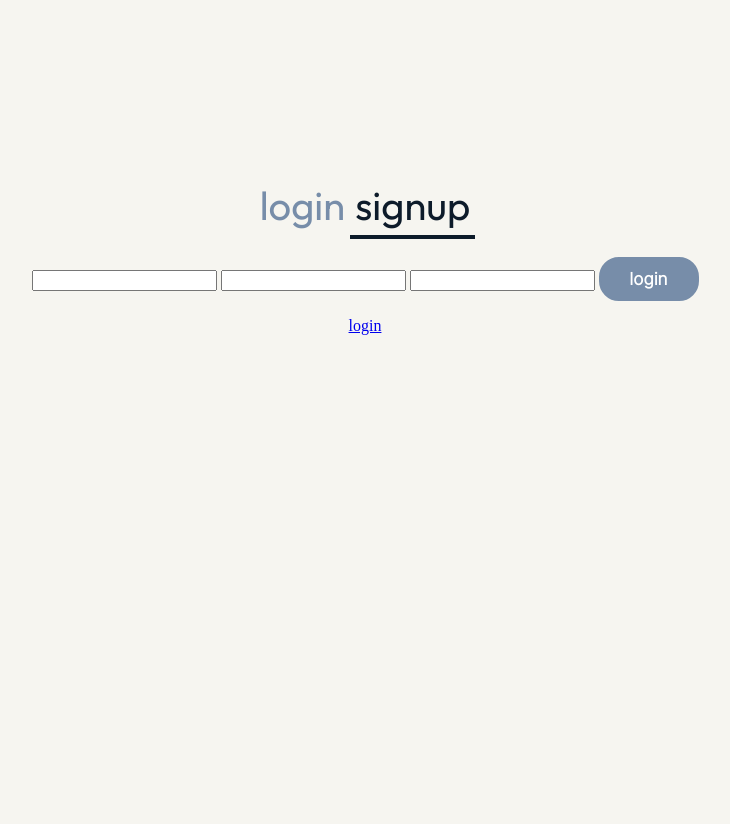
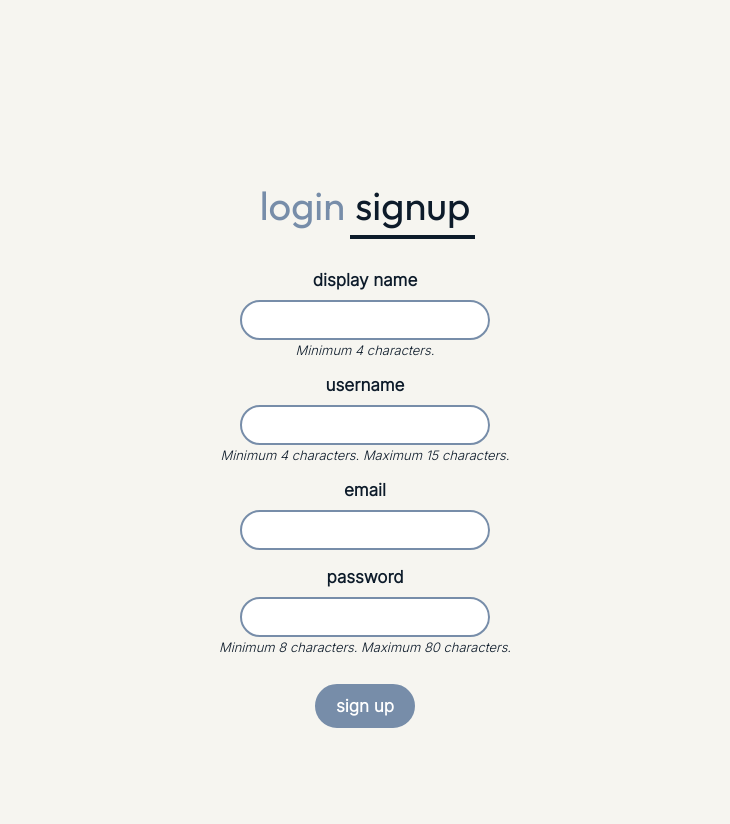
Before and after one commit to angchn/easy-e, a Flask app: page /signup in a window 1280 px wide. Shown: the part 70-894 px from the top of the page, without its empty margins (275-1005 px from the left). Before the commit the page ends 405 px from the top, so only its background shows below. Run offline with Flask 2, Linux system fonts and the light colour scheme.

Commit message:
user dashboard

```diff
--- a/forms.py
+++ b/forms.py
@@ -5,9 +5,9 @@ from wtforms.validators import InputRequired, Email, Length
 class LoginForm(FlaskForm):
     username = StringField("username", validators=[InputRequired(), Length(min=4, max=15)])
     password = PasswordField("password", validators=[InputRequired(), Length(min=8, max=80)])
-    remember = BooleanField("remember me")
 
 class RegisterForm(FlaskForm):
+    name = StringField("name", validators=[InputRequired(), Length(min=2)])
     email = StringField("email", validators=[InputRequired(), Email(message="Invalid email"), Length(max=50)])
     username = StringField("username", validators=[InputRequired(), Length(min=4, max=15)])
     password = PasswordField("password", validators=[InputRequired(), Length(min=8, max=80)])
--- a/main.py
+++ b/main.py
@@ -31,7 +31,7 @@ def login():
         user = models.User.query.filter_by(user_name=form.username.data).first()
         if user:
             if check_password_hash(user.user_password, form.password.data):
-                login_user(user, remember=form.remember.data)
+                login_user(user)
                 return redirect (url_for("dashboard"))
         return "<h1>Invalid username or password.</h1>"
     return render_template("login.html", form=form)
@@ -41,7 +41,7 @@ def signup():
     form = RegisterForm()
     if form.validate_on_submit():
         hashed_password = generate_password_hash(form.password.data, method="sha256")
-        new_user = models.User(user_name=form.username.data, user_email=form.email.data, user_password=hashed_password, )
+        new_user = models.User(name=form.name.data, user_name=form.username.data, user_email=form.email.data, user_password=hashed_password, )
         db.session.add(new_user)
         print (new_user)
         db.session.commit()
@@ -57,7 +57,7 @@ def logout():
 @app.route("/dashboard")
 @login_required
 def dashboard():
-    return render_template("dashboard.html", name=current_user.user_name)
+    return render_template("dashboard.html", name=current_user.name)
 
 @app.route("/past_papers")
 def papers():
--- a/static/styles.css
+++ b/static/styles.css
@@ -354,8 +354,16 @@ body {
     font-size: 17px;
 }
 
+.login_sublabels {
+    font-family: 'Inter', sans-serif;
+    color: #0d1b2a;
+    font-size: 13px;
+    margin-top: 2px;
+}
+
 .login_boxes {
     font-family: 'Inter', sans-serif;
+    font-size: 15px;
     height: 40px;
     color: #0d1b2a;
     padding: 15px;
@@ -368,35 +376,12 @@ input:focus {
     outline:none;
 }
 
-.login_remember {
-    display: inline-block;
-    text-align: center;
-    padding: 20px;
-    margin-top: -20px;
-}
-
-.checkbox {
-    vertical-align: center;
-    width: fit-content;
-    float: left;
-    margin-top: 20px;
-    cursor: pointer;
-}
-
-.remember {
-    font-family: 'Inter', sans-serif;
-    width: fit-content;
-    float: left;
-    padding-left: 20px;
-    font-weight: bold;
-}
-
 .login_button {
     font-family: 'Inter', sans-serif;
     font-weight: bold;
     font-size: 17px;
     padding: 10px;
-    border-radius: 20px;
+    border-radius: 25px;
     border: 2px solid #778da9;
     background-color: #778da9;
     width: 100px;
--- a/templates/login.html
+++ b/templates/login.html
@@ -21,9 +21,7 @@
         <p class="login_labels">password</p>
         {{ form.password(class="login_boxes") }}
         <br>
-        <div class="login_remember">
-            {{ form.remember(class="checkbox") }} <p class="remember">remember me</p>
-        </div>
+        <br>
         <br>
         <br>
         <button class="login_button" type="submit" class="login_button">login</button>
--- a/templates/signup.html
+++ b/templates/signup.html
@@ -16,11 +16,19 @@
             <a class="login_unselected" href="{{url_for('login')}}">login</a><a class="login_selected" href="{{url_for('signup')}}">signup</a>
         </div>
         {{ form.csrf_token }}
-        {{ form.name }}
-        {{ form.username }}
-        {{ form.email }}
-        {{ form.password }}
-        <button class="login_button" type="submit">login</button>
+        <p class="login_labels">display name</p>
+        {{ form.name(class="login_boxes") }}
+        <p class="login_sublabels"><em>Minimum 4 characters.</em></p>
+        <p class="login_labels">username</p>
+        {{ form.username(class="login_boxes") }}
+        <p class="login_sublabels"><em>Minimum 4 characters. Maximum 15 characters.</em></p>
+        <p class="login_labels">email</p>
+        {{ form.email(class="login_boxes") }}
+        <p class="login_labels">password</p>
+        {{ form.password(class="login_boxes") }}
+        <p class="login_sublabels"><em>Minimum 8 characters. Maximum 80 characters.</em></p>
+        <br>
+        <br>
+        <button class="login_button" type="submit">sign up</button>
     </form>
-    <a href="{{url_for('login')}}">login</a>
 </div>
```
Also changed, not shown: templates/dashboard.html (+25 -1 lines), student.db.
